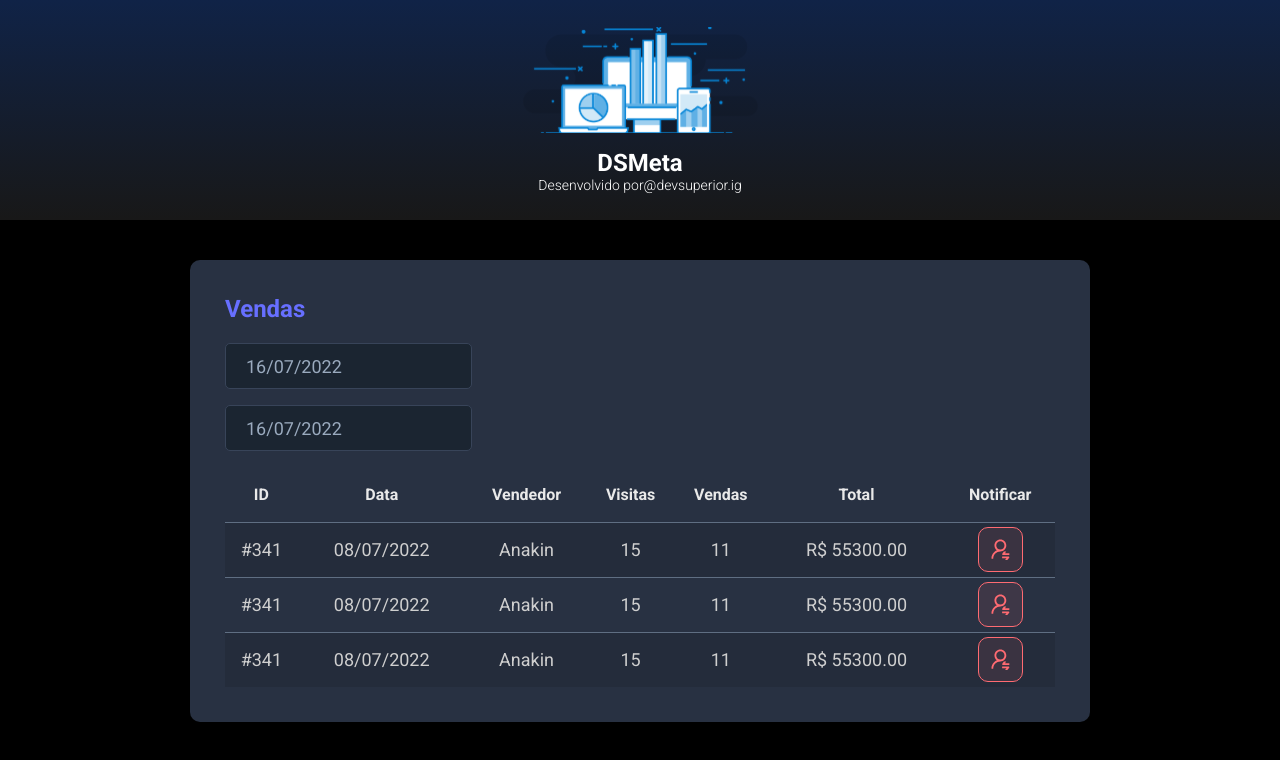
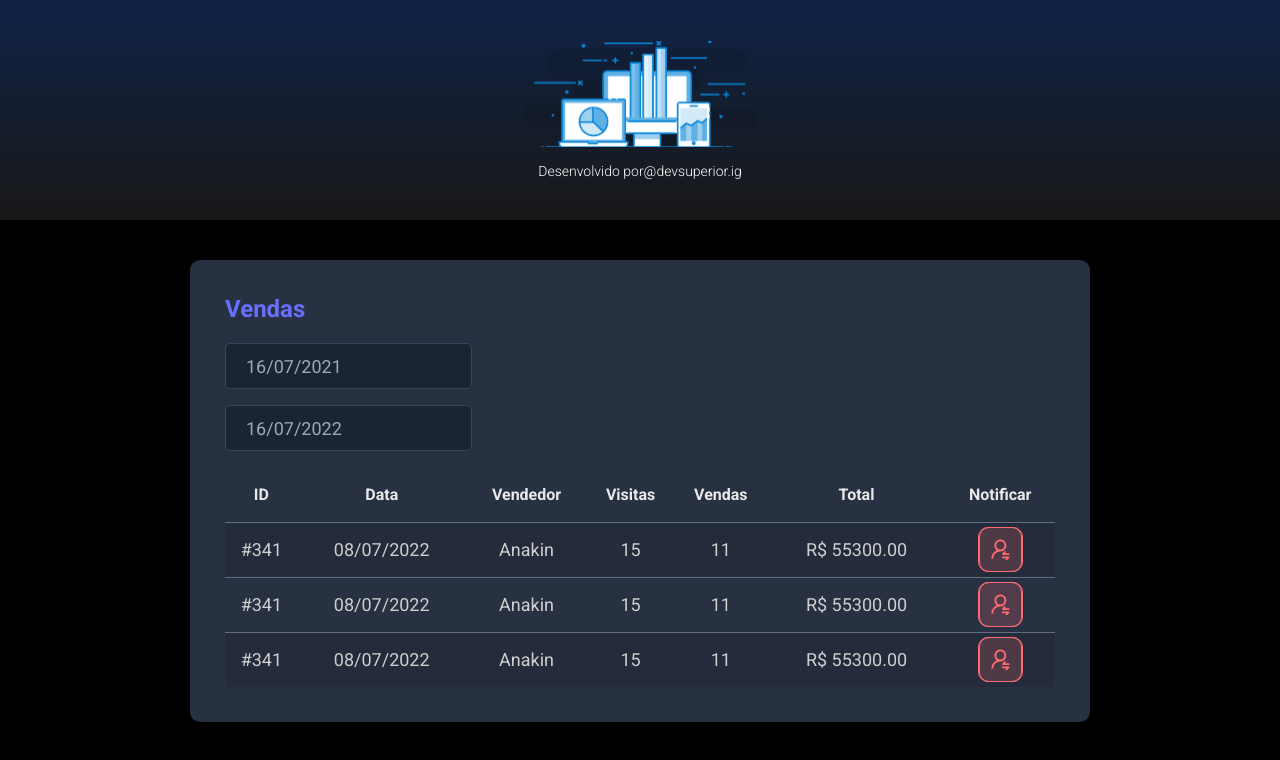
Before and after one commit to rubensrudio/springreact, a React (Vite) app in the folder frontend/: page / in a window 1280 px wide. Shown: the top 760 px of the page. Built offline with nearby package versions, Linux system fonts and the light colour scheme.

Commit message:
Adição de useState em componente data

```diff
--- a/frontend/src/components/Header/index.css
+++ b/frontend/src/components/Header/index.css
@@ -6,22 +6,22 @@ header {
     justify-content: center;
   }
 
-  .dsmeta-logo-container {
+  .logo-container {
     display: flex;
     flex-direction: column;
     align-items: center;
   }
 
-  .dsmeta-logo-container img {
+  .logo-container img {
     width: 235px;
   }
 
-  .dsmeta-logo-container h1 {
+  .logo-container h1 {
     margin-top: 15px;
     font-size: 24px;
   }
 
-  .dsmeta-logo-container p {
+  .logo-container p {
     font-size: 14px;
     font-weight: 300;
   }
--- a/frontend/src/components/Header/index.tsx
+++ b/frontend/src/components/Header/index.tsx
@@ -5,9 +5,9 @@ import './index.css'
 function Header() {
   return (
     <header>
-        <div className="dsmeta-logo-container">
-            <img src={logo} alt="DSMeta" />
-            <h1>DSMeta</h1>
+        <div className="logo-container">
+            <img src={logo} alt="" />
+            <h1></h1>
             <p>
               Desenvolvido por
               <a href="https://www.instagram.com/devsuperior.ig">@devsuperior.ig</a>
--- a/frontend/src/components/SalesCard/index.css
+++ b/frontend/src/components/SalesCard/index.css
@@ -1,21 +1,21 @@
-.dsmeta-card {
+.card {
   background-color: #283142;
   border-radius: 10px;
   padding: 30px 10px;
 }
 
-.dsmeta-sales-title {
+.sales-title {
   color: #676fff;
   font-size: 24px;
   margin-bottom: 20px;
 }
 
-.dsmeta-form-control-container {
+.form-control-container {
   margin-bottom: 16px;
   max-width: 300px;
 }
 
-.dsmeta-form-control {
+.form-control {
   width: 100%;
   height: 46px;
   background-color: #1b2531;
@@ -26,40 +26,40 @@
   font-size: 18px;
 }
 
-.dsmeta-sales-table {
+.sales-table {
   width: 100%;
   border-spacing: 0;
   border-collapse: collapse;
 }
 
-.dsmeta-sales-table thead {
+.sales-table thead {
   height: 55px;
   font-size: 16px;
   color: #e9e9e9;
   font-weight: 700;
 }
 
-.dsmeta-sales-table tbody {
+.sales-table tbody {
   font-size: 14px;
   font-weight: 400;
   color: #cfcfcf;
   text-align: center;
 }
 
-.dsmeta-sales-table tbody tr {
+.sales-table tbody tr {
   height: 74px;
   border-top: 1px solid #5f6e82;
 }
 
-.dsmeta-sales-table tbody tr:hover > td {
+.sales-table tbody tr:hover > td {
   background-color: #384459;
 }
 
-.dsmeta-sales-table tbody tr:nth-child(odd) {
+.sales-table tbody tr:nth-child(odd) {
   background-color: #242c3b;
 }
 
-.dsmeta-red-btn-container {
+.red-btn-container {
   display: flex;
   justify-content: center;
 }
@@ -77,15 +77,15 @@
     display: table-cell;
   }
 
-  .dsmeta-card {
+  .card {
     padding: 35px;
   }
 
-  .dsmeta-sales-table tbody tr {
+  .sales-table tbody tr {
     height: 55px;
   }
 
-  .dsmeta-sales-table tbody {
+  .sales-table tbody {
     font-size: 18px;
   }
 }
--- a/frontend/src/components/SalesCard/index.tsx
+++ b/frontend/src/components/SalesCard/index.tsx
@@ -2,33 +2,41 @@ import NotificationButton from "../NotificationButton";
 import DatePicker from "react-datepicker";
 import "react-datepicker/dist/react-datepicker.css";
 import "./index.css";
+import { useState } from "react";
 
 function SalesCard() {
+
+  const min = new Date(new Date().setDate(new Date().getDate() - 365));
+  const max = new Date();
+
+  const [minDate, setMinDate] = useState(min);
+  const [maxDate, setMaxDate] = useState(max);
+
   return (
-    <div className="dsmeta-container">
-      <div className="dsmeta-card">
-        <h2 className="dsmeta-sales-title">Vendas</h2>
+    <div className="container">
+      <div className="card">
+        <h2 className="sales-title">Vendas</h2>
         <div>
-          <div className="dsmeta-form-control-container">
+          <div className="form-control-container">
             <DatePicker
-              selected={new Date()}
-              onChange={(date: Date) => {}}
-              className="dsmeta-form-control"
+              selected={minDate}
+              onChange={(date: Date) => setMinDate(date)}
+              className="form-control"
               dateFormat="dd/MM/yyyy"
             />
           </div>
-          <div className="dsmeta-form-control-container">
+          <div className="form-control-container">
             <DatePicker
-              selected={new Date()}
-              onChange={(date: Date) => {}}
-              className="dsmeta-form-control"
+              selected={maxDate}
+              onChange={(date: Date) => setMaxDate(date)}
+              className="form-control"
               dateFormat="dd/MM/yyyy"
             />
           </div>
         </div>
 
         <div>
-          <table className="dsmeta-sales-table">
+          <table className="sales-table">
             <thead>
               <tr>
                 <th className="show992">ID</th>
@@ -49,8 +57,8 @@ function SalesCard() {
                 <td className="show992">11</td>
                 <td>R$ 55300.00</td>
                 <td>
-                  <div className="dsmeta-red-btn-container">
-                    <div className="dsmeta-red-btn">
+                  <div className="red-btn-container">
+                    <div className="red-btn">
                       <NotificationButton />
                     </div>
                   </div>
@@ -64,8 +72,8 @@ function SalesCard() {
                 <td className="show992">11</td>
                 <td>R$ 55300.00</td>
                 <td>
-                  <div className="dsmeta-red-btn-container">
-                    <div className="dsmeta-red-btn">
+                  <div className="red-btn-container">
+                    <div className="red-btn">
                       <NotificationButton />
                     </div>
                   </div>
@@ -79,8 +87,8 @@ function SalesCard() {
                 <td className="show992">11</td>
                 <td>R$ 55300.00</td>
                 <td>
-                  <div className="dsmeta-red-btn-container">
-                    <div className="dsmeta-red-btn">
+                  <div className="red-btn-container">
+                    <div className="red-btn">
                       <NotificationButton />
                     </div>
                   </div>
```
